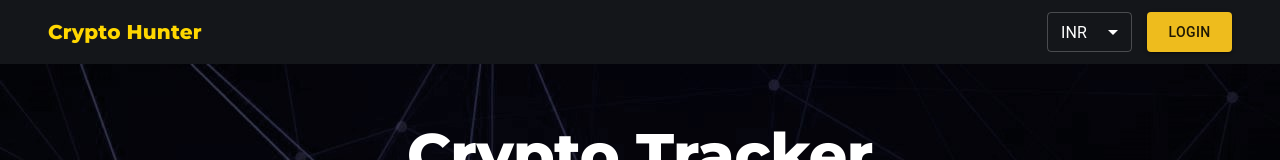
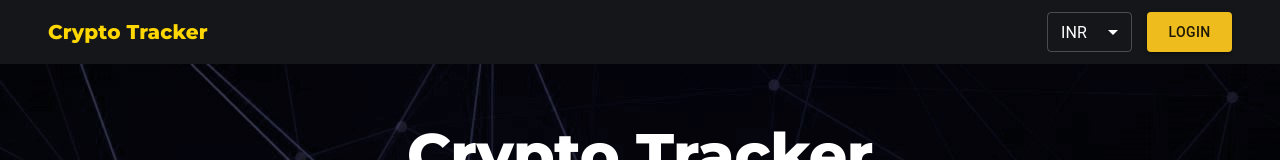
Before and after one commit to iamdnp/crypto-tracker-app, a React (Create React App) app: page / in a window 1280 px wide. Shown: the top 160 px of the page. Built offline with nearby package versions, Linux system fonts and the light colour scheme; no server answers.

Commit message:
Update Header.js

```diff
--- a/src/components/Header.js
+++ b/src/components/Header.js
@@ -51,7 +51,7 @@ function Header() {
               variant="h6"
               className={classes.title}
             >
-              Crypto Hunter
+              Crypto Tracker
             </Typography>
             <Select
               variant="outlined"
```
